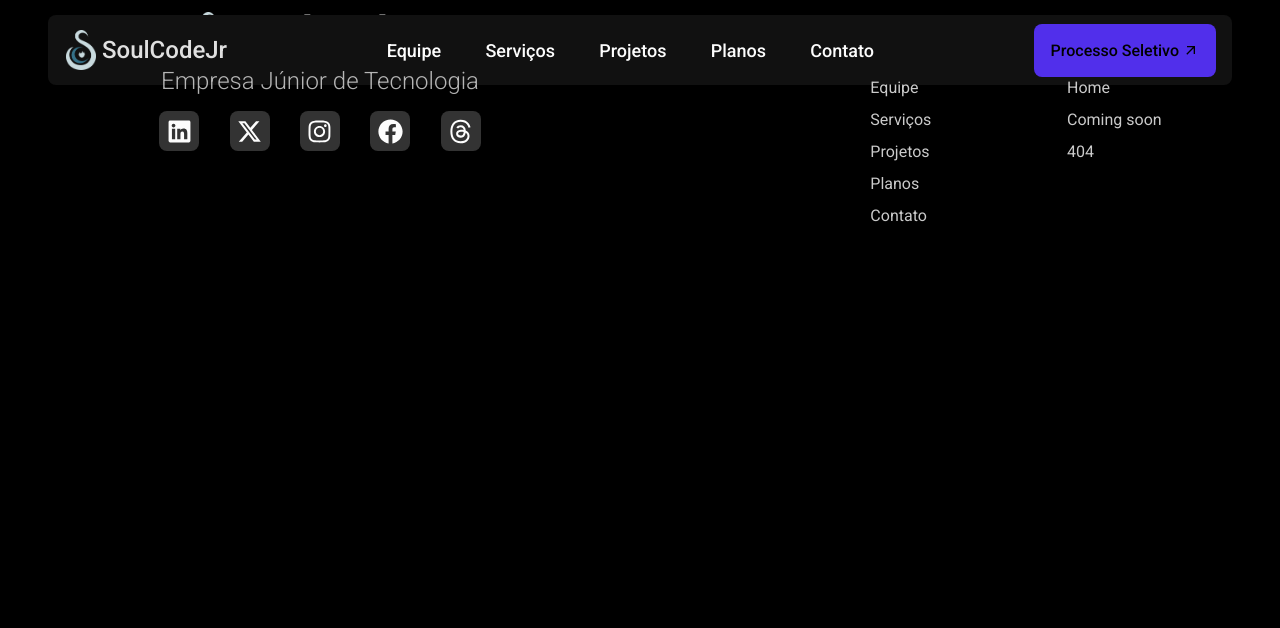
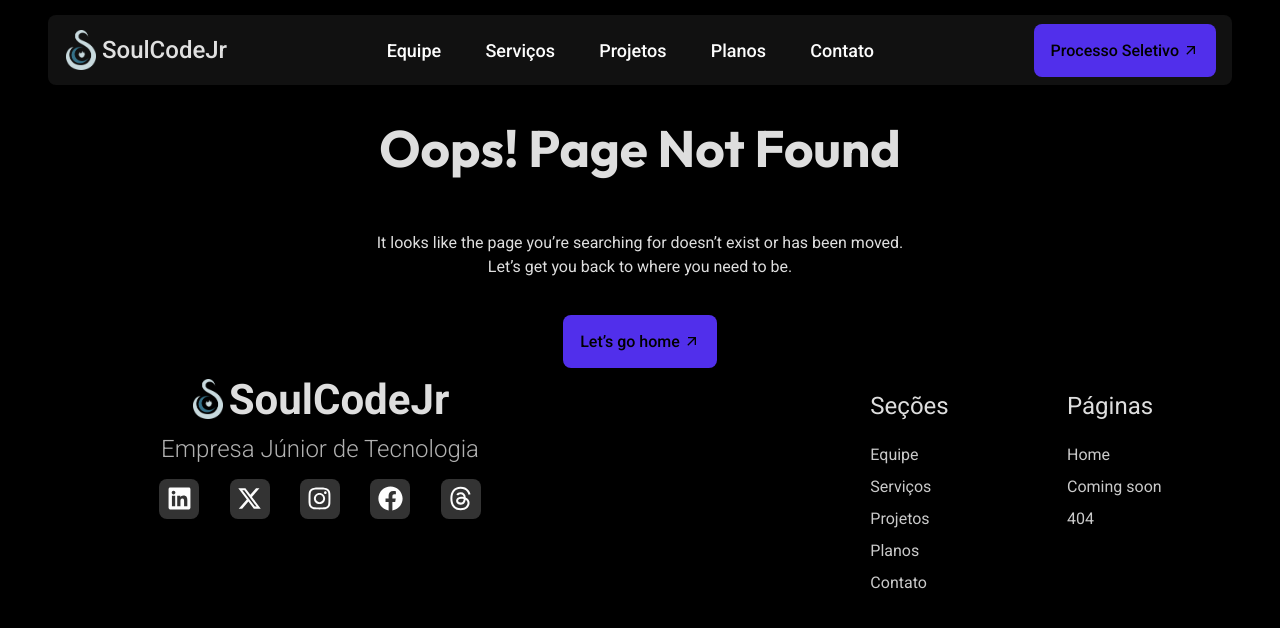
Before and after one commit to soulcodejr/SiteSoulCodeJr, a React (Vite) app in the folder frontend/: page /SiteSoulCodeJr/not-found in a window 1280 px wide. Before the commit this address had no page. Shown: the top 628 px of the page. Built offline with nearby package versions, Linux system fonts and the light colour scheme.

Commit message:
pagina not found

```diff
--- a/frontend/src/components/App.jsx
+++ b/frontend/src/components/App.jsx
@@ -4,6 +4,7 @@
 import Navbar from "./Navbar";
 import Home from "../pages/Home";
 import ProcessoSeletivo from "../pages/ProcessoSeletivo";
+import NotFound from "../pages/NotFound";
 
 function App() {
   return (
@@ -16,6 +17,10 @@
             element={<ProcessoSeletivo />}
             path="/SiteSoulCodeJr/processo-seletivo"
           />
+          <Route
+            element={<NotFound />}
+            path="/SiteSoulCodeJr/not-found"
+          />
         </Routes>
       </BrowserRouter>
       <Footer />
--- /dev/null
+++ b/frontend/src/pages/NotFound.css
@@ -0,0 +1,32 @@
+.main-text {
+    margin-top: 120px;
+    font-family: "Outfit", serif;
+    font-optical-sizing: auto;
+    font-weight: 700;
+    font-style: normal;
+
+
+}
+
+
+.scd-text {
+    padding: 20px;
+    max-width: 550px;
+}
+
+
+#process-btn {
+    padding: 1rem;
+}
+
+
+#process-btn p {
+    margin: 0;
+    background-color: transparent;
+}
+
+
+.home-btn {
+    display: grid;
+    place-items: center;
+}
--- /dev/null
+++ b/frontend/src/pages/NotFound.jsx
@@ -0,0 +1,22 @@
+import "./NotFound.css"
+import { MdArrowOutward } from "react-icons/md";
+
+
+export default function NotFound() {
+    return (
+        <div className="container" >
+            <h1 className="main-text">
+                Oops! Page Not Found
+
+
+            </h1>
+            <p className="scd-text"> It looks like the page you’re searching for doesn’t exist or has been moved. Let’s get you back to where you need to be. </p>
+            <a className="home-btn" href="/SiteSoulCodeJr">
+                <button id="process-btn" className="primary-btn">
+                    <p>Let’s go home</p>
+                    <MdArrowOutward />
+                </button>
+            </a>
+        </div>
+    )
+}
```
